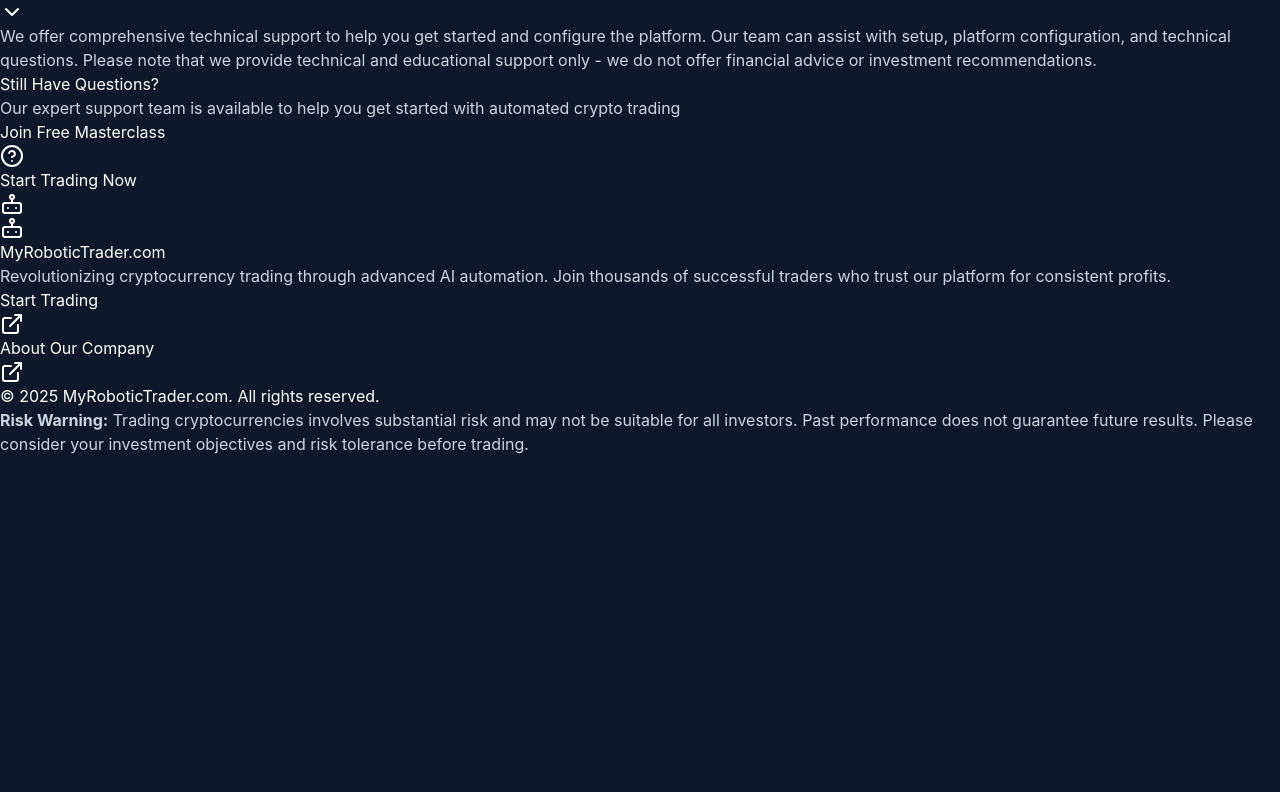
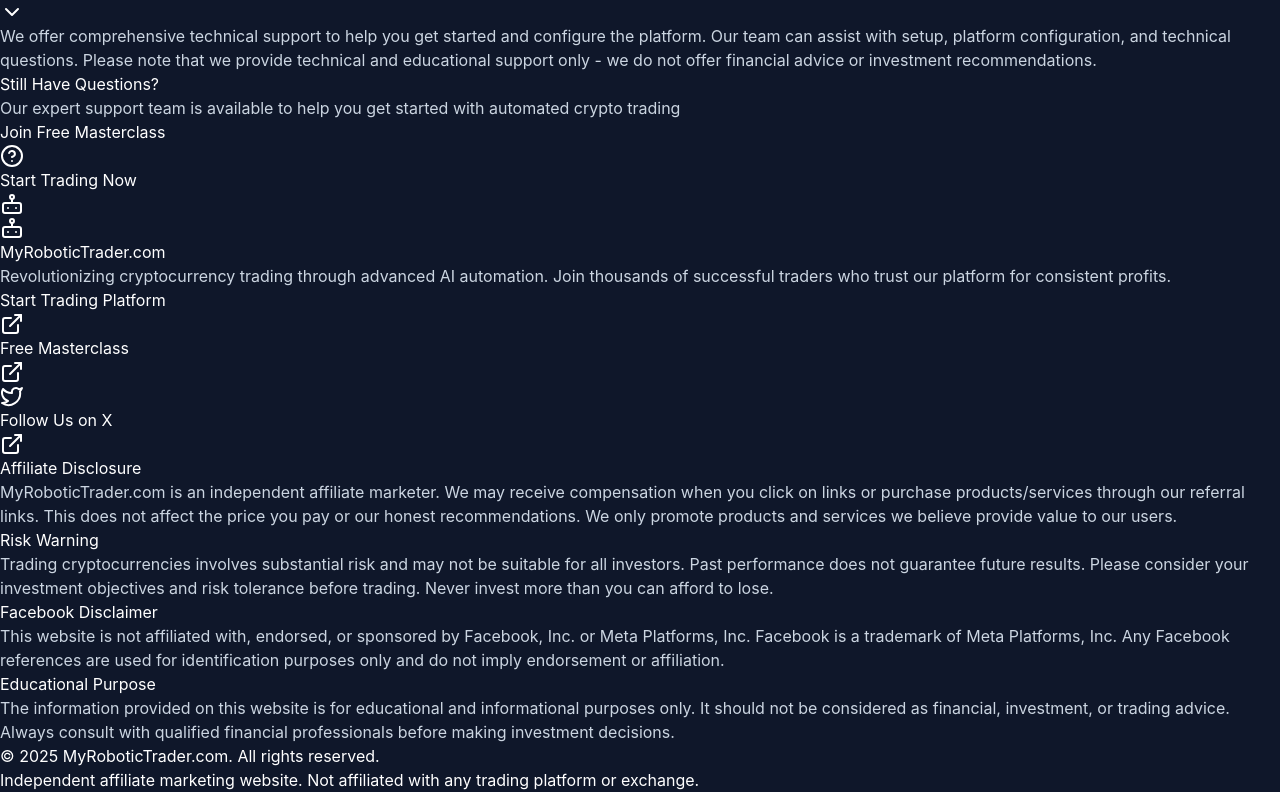
Before and after one commit to patjenkinsGIT/myrobotictrader, a React (Vite) app: page / in a window 1280 px wide. Shown: the part 3888-4680 px from the top of the page. Before the commit the page ends 4344 px from the top, so only its background shows below. Built offline with nearby package versions, Linux system fonts and the light colour scheme.

Commit message:
Update footer with affiliate disclosure, social links, and legal disclaimers

```diff
--- a/src/components/Footer.tsx
+++ b/src/components/Footer.tsx
@@ -1,54 +1,126 @@
 import * as React from "react";
-import { Bot, ExternalLink } from "lucide-react";
+import { Bot, ExternalLink, Twitter } from "lucide-react";
 
 export const Footer: React.FC = function () {
   return (
     <footer className="relative py-16 px-4 border-t border-white/10">
-      <div className="max-w-6xl mx-auto text-center">
+      <div className="max-w-6xl mx-auto">
+        {/* Main Footer Content */}
+        <div className="text-center mb-8">
           <div className="flex items-center justify-center gap-2 mb-6">
             <Bot className="w-8 h-8 text-purple-400" />
-          <h3 className="text-2xl font-bold text-white">MyRoboticTrader.com</h3>
+            <h3 className="text-2xl font-bold text-white">
+              MyRoboticTrader.com
+            </h3>
           </div>
 
           <p className="text-gray-400 mb-8 max-w-2xl mx-auto">
-          Revolutionizing cryptocurrency trading through advanced AI automation.
-          Join thousands of successful traders who trust our platform for
-          consistent profits.
+            Revolutionizing cryptocurrency trading through advanced AI
+            automation. Join thousands of successful traders who trust our
+            platform for consistent profits.
           </p>
 
+          {/* Links */}
           <div className="flex flex-col sm:flex-row justify-center items-center gap-6 mb-8">
             <a
-            href="https://crypto.gobabytrade.com"
+              href="https://gobabytrade.com/fi4u"
               target="_blank"
               rel="noopener noreferrer"
               className="text-gray-400 hover:text-purple-400 transition-colors flex items-center gap-2 group"
             >
-            Start Trading
+              Start Trading Platform
               <ExternalLink className="w-3 h-3 opacity-0 group-hover:opacity-100 transition-opacity" />
             </a>
             <a
-            href="https://financialintelligence4u.com"
+              href="https://financialintelligence4u.com/masterclass?am_id=patrick1567"
               target="_blank"
               rel="noopener noreferrer"
               className="text-gray-400 hover:text-purple-400 transition-colors flex items-center gap-2 group"
             >
-            About Our Company
+              Free Masterclass
+              <ExternalLink className="w-3 h-3 opacity-0 group-hover:opacity-100 transition-opacity" />
+            </a>
+            <a
+              href="https://x.com/myrobotictrader"
+              target="_blank"
+              rel="noopener noreferrer"
+              className="text-gray-400 hover:text-purple-400 transition-colors flex items-center gap-2 group"
+            >
+              <Twitter className="w-4 h-4" />
+              Follow Us on X
               <ExternalLink className="w-3 h-3 opacity-0 group-hover:opacity-100 transition-opacity" />
             </a>
           </div>
+        </div>
 
-        <div className="border-t border-white/10 pt-8">
-          <div className="text-gray-400 text-sm mb-4">
+        {/* Disclaimers Section */}
+        <div className="border-t border-white/10 pt-8 mb-8">
+          <div className="grid grid-cols-1 md:grid-cols-2 gap-8 text-xs text-gray-500 max-w-5xl mx-auto">
+            {/* Affiliate Disclosure */}
+            <div className="bg-white/5 rounded-lg p-4 border border-white/10">
+              <h4 className="text-gray-300 font-semibold mb-2">
+                Affiliate Disclosure
+              </h4>
+              <p className="leading-relaxed">
+                MyRoboticTrader.com is an independent affiliate marketer. We may
+                receive compensation when you click on links or purchase
+                products/services through our referral links. This does not
+                affect the price you pay or our honest recommendations. We only
+                promote products and services we believe provide value to our
+                users.
+              </p>
+            </div>
+
+            {/* Risk Warning */}
+            <div className="bg-white/5 rounded-lg p-4 border border-white/10">
+              <h4 className="text-gray-300 font-semibold mb-2">Risk Warning</h4>
+              <p className="leading-relaxed">
+                Trading cryptocurrencies involves substantial risk and may not
+                be suitable for all investors. Past performance does not
+                guarantee future results. Please consider your investment
+                objectives and risk tolerance before trading. Never invest more
+                than you can afford to lose.
+              </p>
+            </div>
+
+            {/* Facebook/Meta Disclaimer */}
+            <div className="bg-white/5 rounded-lg p-4 border border-white/10">
+              <h4 className="text-gray-300 font-semibold mb-2">
+                Facebook Disclaimer
+              </h4>
+              <p className="leading-relaxed">
+                This website is not affiliated with, endorsed, or sponsored by
+                Facebook, Inc. or Meta Platforms, Inc. Facebook is a trademark
+                of Meta Platforms, Inc. Any Facebook references are used for
+                identification purposes only and do not imply endorsement or
+                affiliation.
+              </p>
+            </div>
+
+            {/* General Disclaimer */}
+            <div className="bg-white/5 rounded-lg p-4 border border-white/10">
+              <h4 className="text-gray-300 font-semibold mb-2">
+                Educational Purpose
+              </h4>
+              <p className="leading-relaxed">
+                The information provided on this website is for educational and
+                informational purposes only. It should not be considered as
+                financial, investment, or trading advice. Always consult with
+                qualified financial professionals before making investment
+                decisions.
+              </p>
+            </div>
+          </div>
+        </div>
+
+        {/* Copyright */}
+        <div className="border-t border-white/10 pt-8 text-center">
+          <div className="text-gray-400 text-sm mb-2">
             © 2025 MyRoboticTrader.com. All rights reserved.
           </div>
-
-          <div className="text-xs text-gray-500 max-w-4xl mx-auto">
-            <p>
-              <strong>Risk Warning:</strong> Trading cryptocurrencies involves
-              substantial risk and may not be suitable for all investors. Past
-              performance does not guarantee future results. Please consider
-              your investment objectives and risk tolerance before trading.
-            </p>
+          <div className="text-xs text-gray-500">
+            Independent affiliate marketing website. Not affiliated with any
+            trading platform or exchange.
           </div>
         </div>
       </div>
```
Lines whose indentation alone changed are shown as unchanged.
